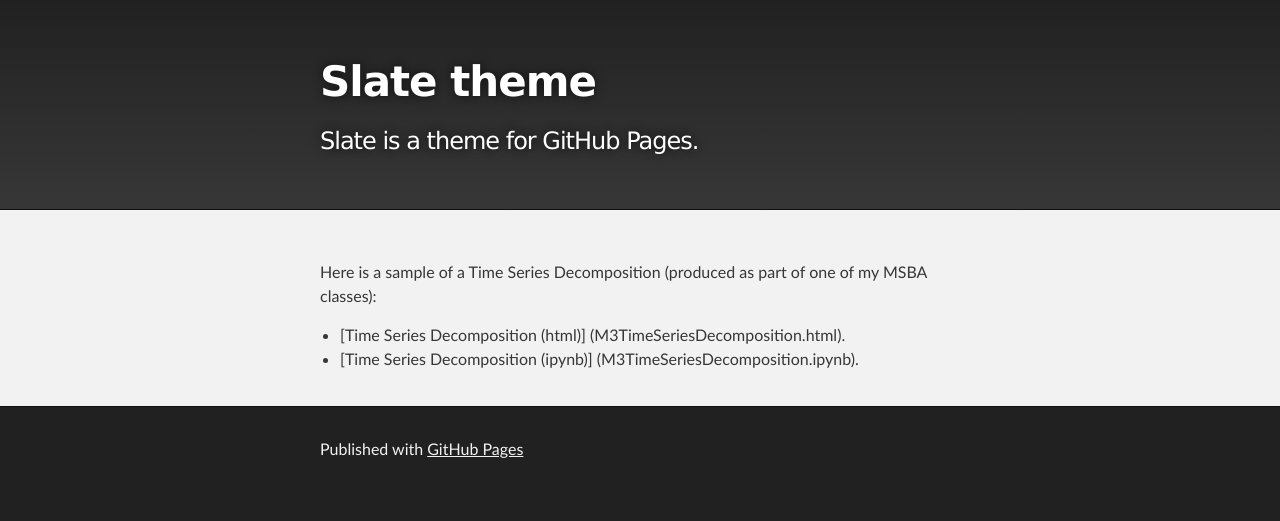
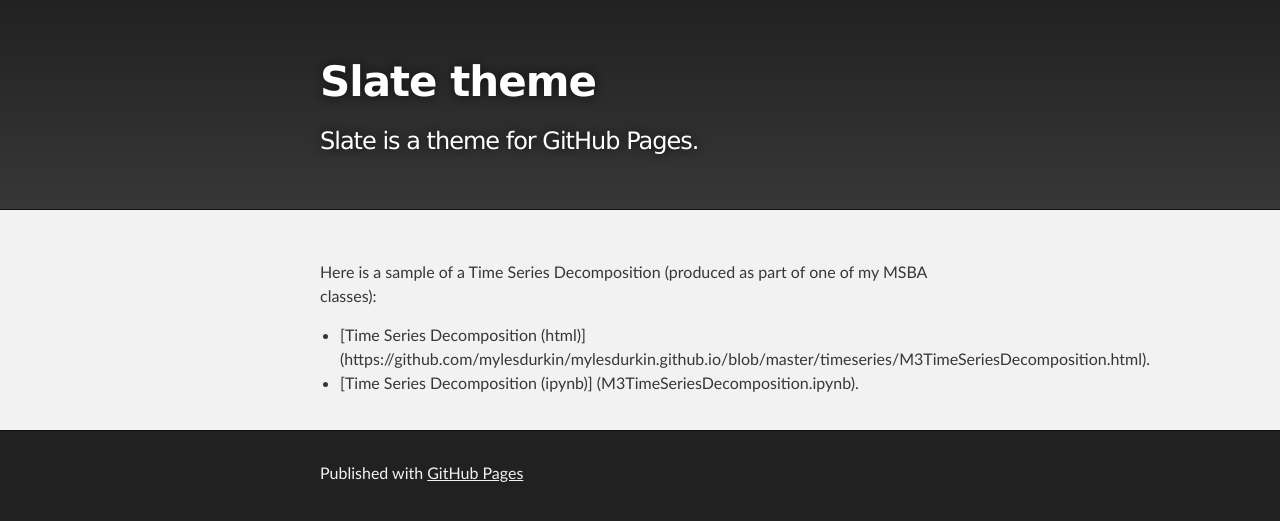
Before and after one commit to mylesdurkin/mylesdurkin.github.io, a Jekyll site: the page built from timeseries/index.md, in a window 1280 px wide. Shown: the top 521 px of the page. Built offline with Jekyll 4.4.1, drawn with Linux system fonts in a browser that asks for light colours; our own code applies the rules of GitHub Pages for plain Markdown files; some of the changed lines change nothing that is shown.

Commit message:
Update index.md

```diff
--- a/timeseries/index.md
+++ b/timeseries/index.md
@@ -5,5 +5,5 @@
 
 Here is a sample of a Time Series Decomposition (produced as part of one of my MSBA classes):
 
-* [Time Series Decomposition (html)] (M3TimeSeriesDecomposition.html).
+* [Time Series Decomposition (html)] (https://github.com/mylesdurkin/mylesdurkin.github.io/blob/master/timeseries/M3TimeSeriesDecomposition.html).
 * [Time Series Decomposition (ipynb)] (M3TimeSeriesDecomposition.ipynb).
```
